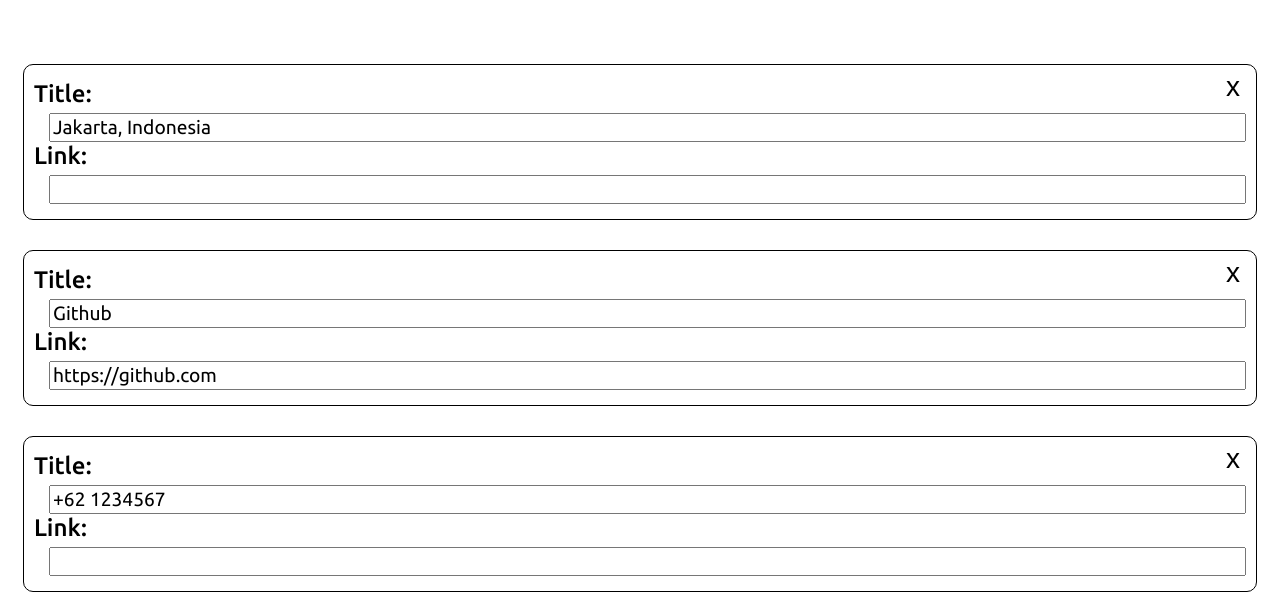
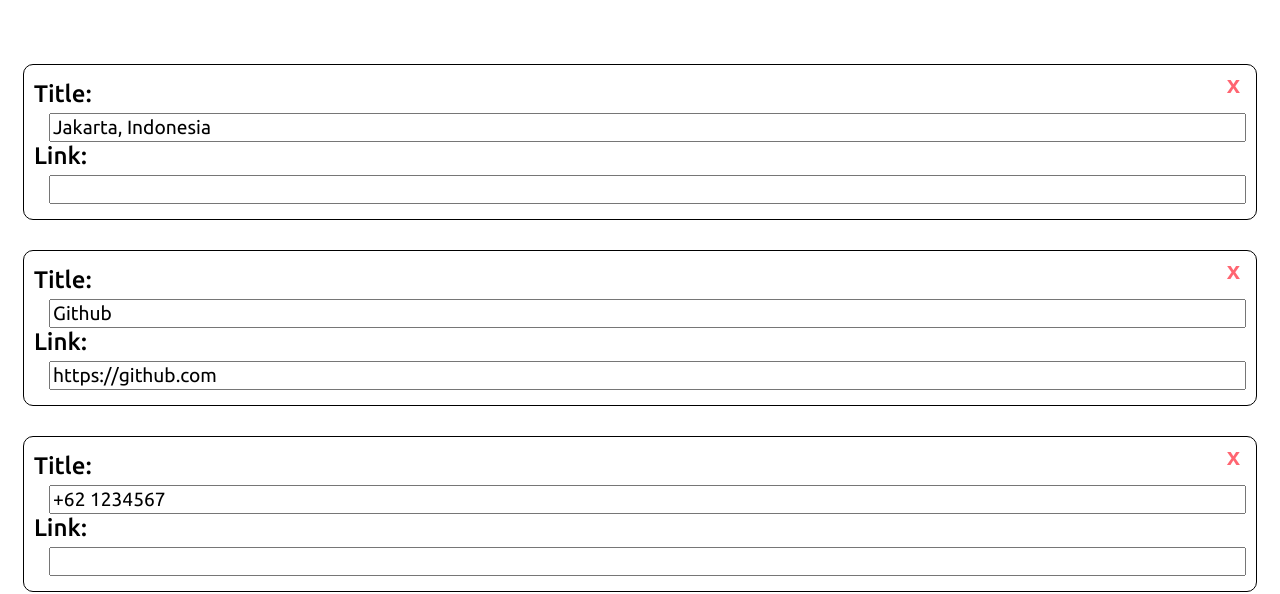
Before and after one commit to aliflikescoding/react-cv-application, a React (Vite) app in the folder app/: page / in a window 1280 px wide. Both pictures are taken after a click on the button 292 px from the left and 189 px from the top of the page. Shown: the part 206-800 px from the top of the page. Built offline with nearby package versions, Linux system fonts and the light colour scheme.

Commit message:
Add cross button

```diff
--- a/app/src/sass/components.scss
+++ b/app/src/sass/components.scss
@@ -11,8 +11,18 @@
   &-arrow {
     color: $primary;
   }
+
+  &-cross {
+    font-size: 1.5rem;
+    color: $error;
+    font-weight: map-get($font-weights, bold);
+  }
 }
 
 .buttonEmpty-arrow:hover {
   color: $accent;
 }
+
+.buttonEmpty-cross:hover {
+  opacity: 75%;
+}
```
